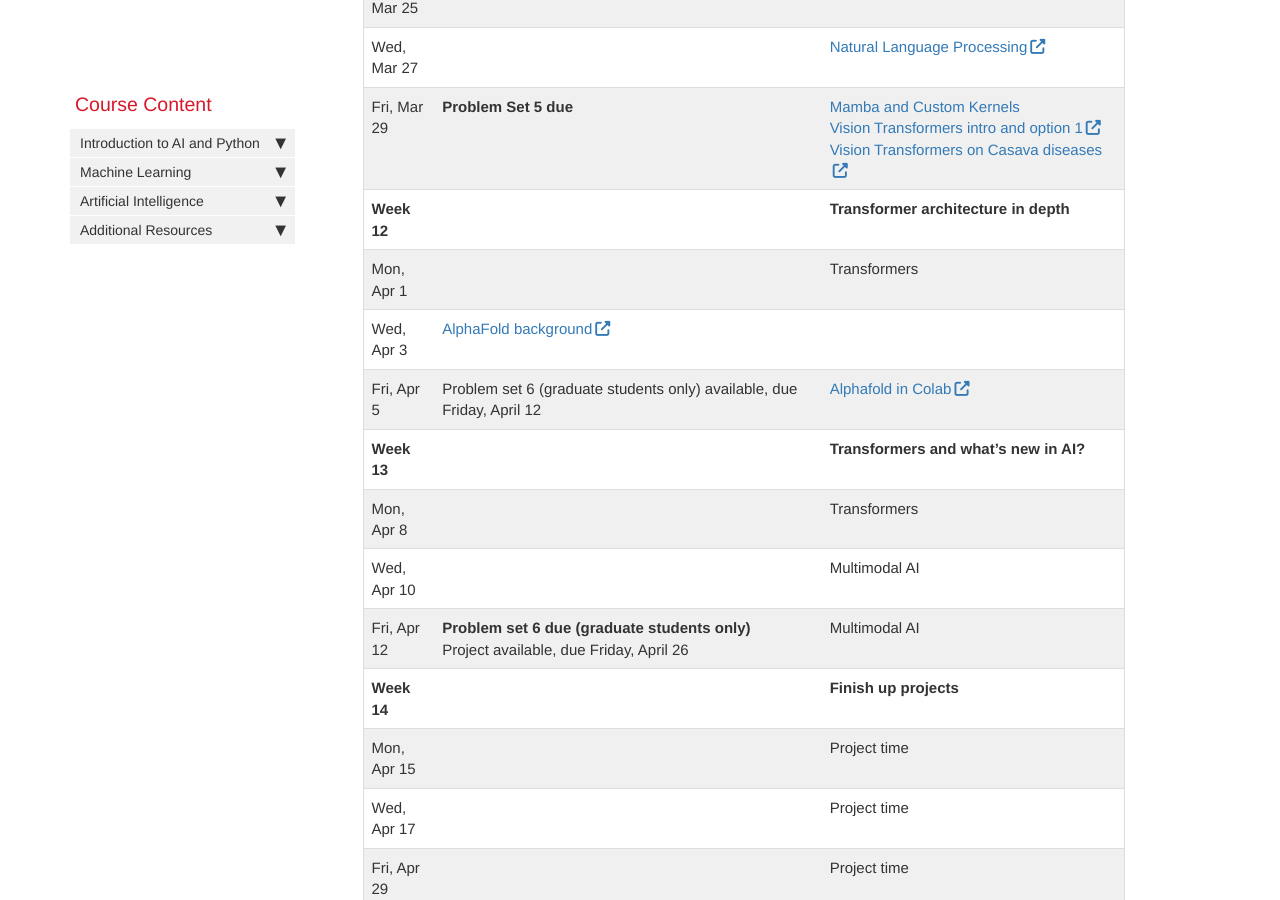
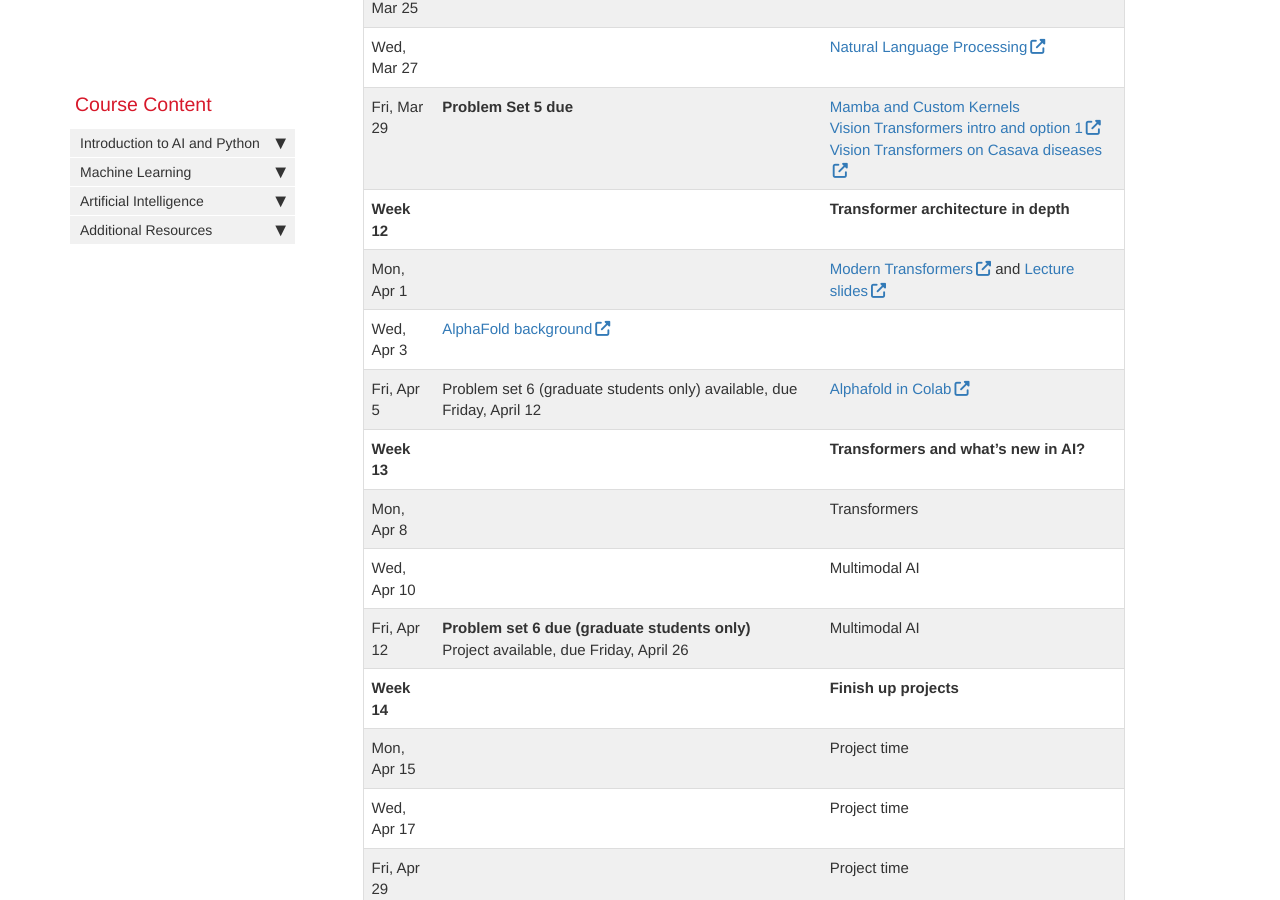
Before and after one commit to AIBiology/aibiology.github.io, a Jekyll site: the page built from index.md, in a window 1280 px wide and 900 px high, scrolled down 7603 px. Built offline with Jekyll 4.4.1, drawn with Linux system fonts in a browser that asks for light colours; nearby versions of some CDN libraries; comment, search, counter and statistics services are not loaded.

Commit message:
adding new transformer notebook

```diff
--- a/index.md
+++ b/index.md
@@ -155,7 +155,7 @@ Fri, Mar 22 | Problem set 5 available, due {{site.ps_5_due}} | [Generative AI](h
  Wed, Mar 27 | | [Natural Language Processing](https://github.com/AIBiology/Jupyter_Content/blob/main/20_NLP_Transformers.ipynb)
  Fri, Mar 29 | **Problem Set 5 due** | [Mamba and Custom Kernels](vit_mamba_setup.md) <br> [Vision Transformers intro and option 1](https://github.com/AIBiology/Jupyter_Content/blob/main/21_Vision_Transformers.ipynb) [Vision Transformers on Casava diseases](https://github.com/AIBiology/Jupyter_Content/blob/main/21b_vit-fine-tuning.ipynb)
 **Week 12** ||  **Transformer architecture in depth**
- Mon, Apr 1 | | Transformers
+ Mon, Apr 1 | | [Modern Transformers](https://github.com/AIBiology/Jupyter_Content/blob/main/21c_Vision_transformers.ipynb) and [Lecture slides](https://docs.google.com/presentation/d/1Qt_zCAb0BDXT18aCV162z1iNLvwpi_gAbSqYeTXEa8w)
  Wed, Apr 3  | [AlphaFold background](https://theaisummer.com/deep-learning-biology-alphafold/)
  Fri, Apr 5  |Problem set 6 (graduate students only) available, due {{site.ps_6_due}} | [Alphafold in Colab](https://colab.research.google.com/github/deepmind/alphafold/blob/main/notebooks/AlphaFold.ipynb)
 **Week 13** || **Transformers and what's new in AI?**
```
